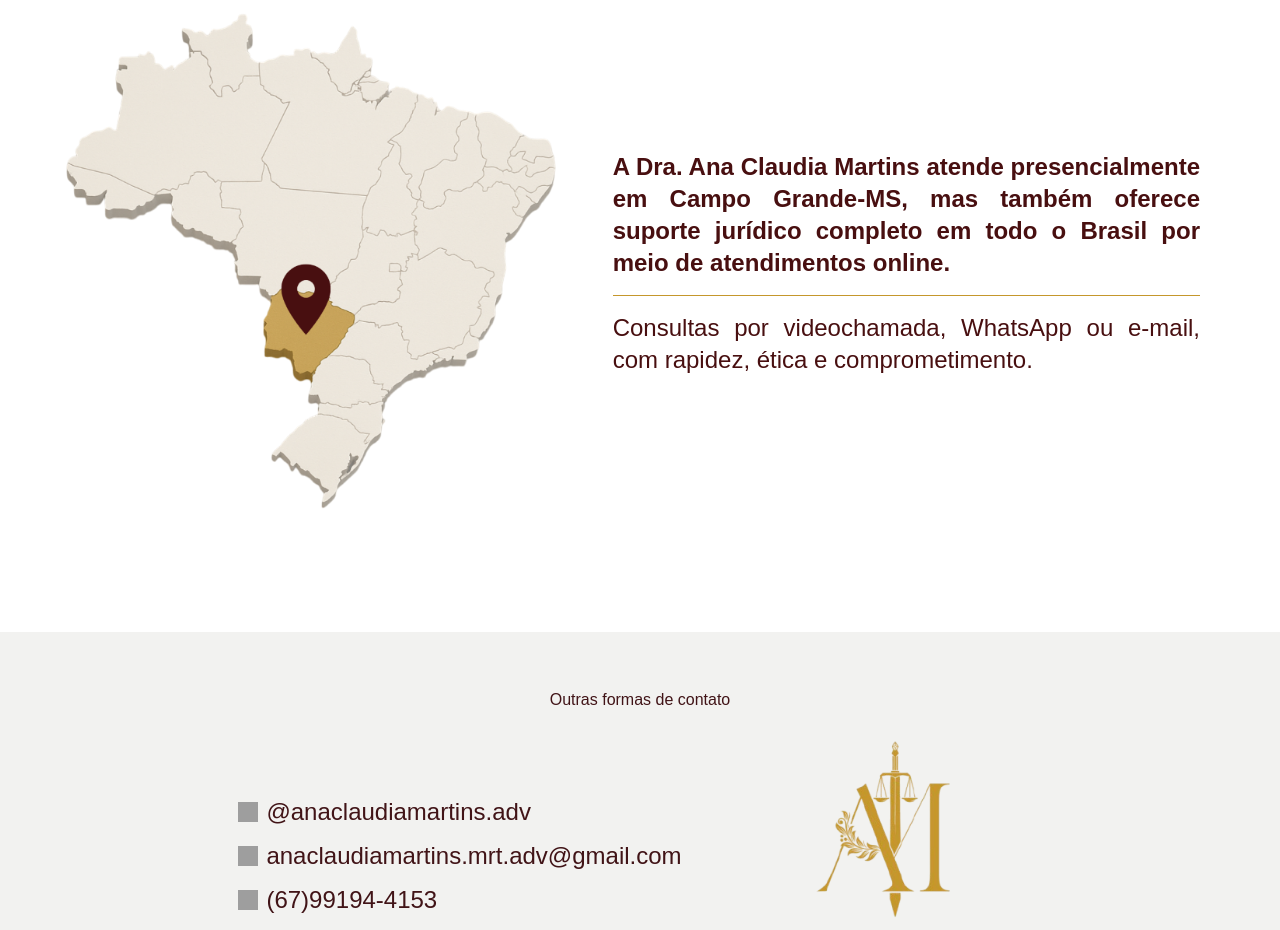
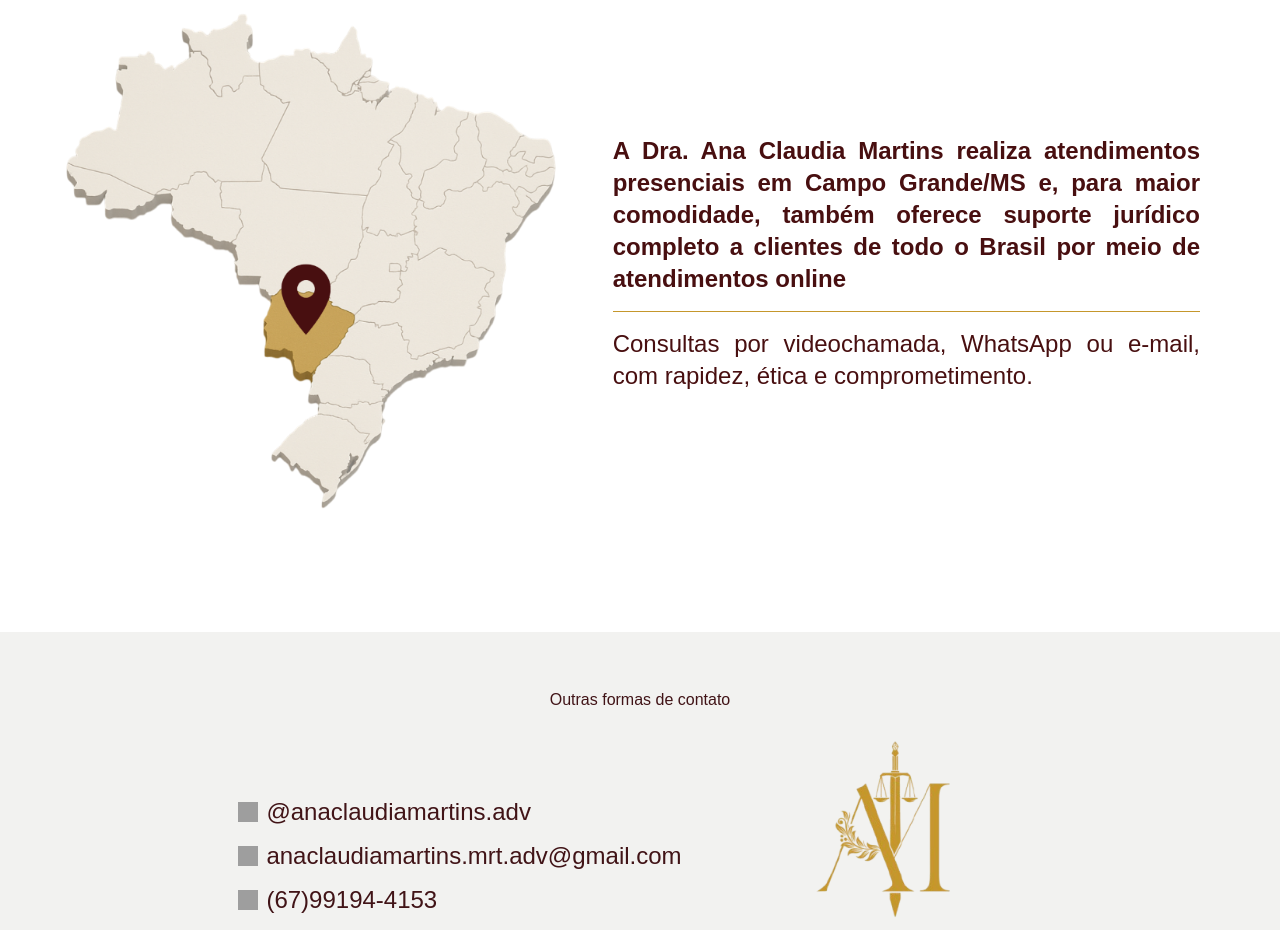
Before and after one commit to SnitramVinicius/Ana-Advocacia, a Next.js app: page / in a window 1280 px wide. Shown: the part 2620-3550 px from the top of the page. Built offline with nearby package versions, Linux system fonts and the light colour scheme; grey boxes are pictures that could not be loaded.

Commit message:
atualizacao atendimento

```diff
--- a/src/app/page.tsx
+++ b/src/app/page.tsx
@@ -132,7 +132,7 @@ Com atuação sólida e multidisciplinar, presto assessoria e representação em
     <div className="w-full md:w-[55%] flex flex-col justify-between text-justify px-2 md:px-5 pt-5 gap-5 ">
       <div>
         <h1 className="text-xl md:text-2xl text-[#480f10] font-bold">
-          A Dra. Ana Claudia Martins atende presencialmente em Campo Grande-MS, mas também oferece suporte jurídico completo em todo o Brasil por meio de atendimentos online.
+          A Dra. Ana Claudia Martins realiza atendimentos presenciais em Campo Grande/MS e, para maior comodidade, também oferece suporte jurídico completo a clientes de todo o Brasil por meio de atendimentos online
         </h1>
          <div className="h-px w-12/12 bg-[#c5972c] my-4" />
         <h1 className="text-xl md:text-2xl text-[#480f10]">
```
